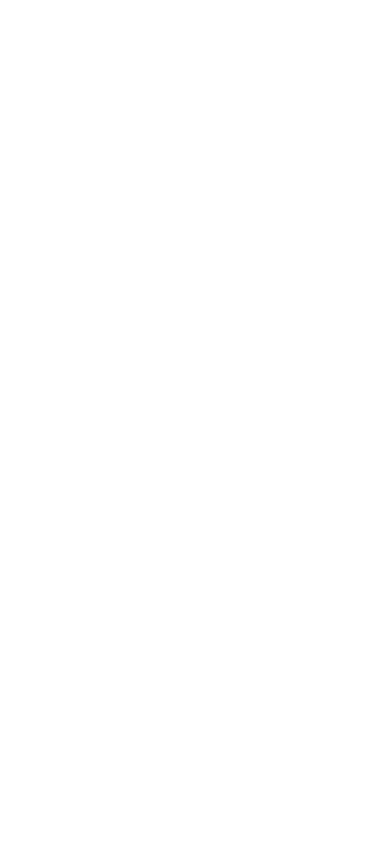
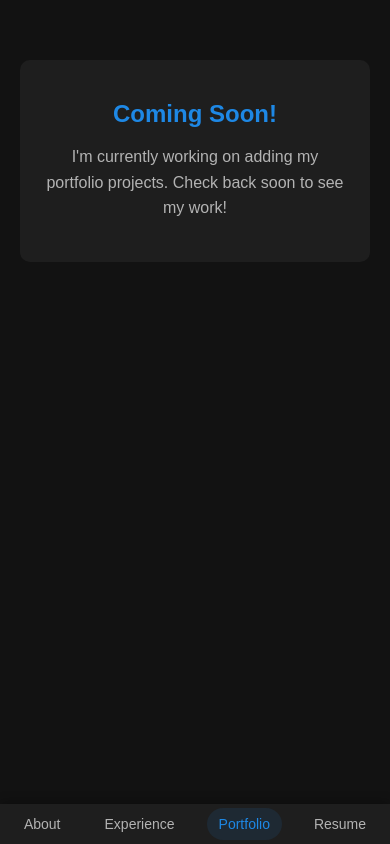
Before and after one commit to surfingAI/my_website, a plain HTML site: page public/portfolio.html in a window 390 px wide. Drawn offline with Linux system fonts and the light colour scheme.

Commit message:
Added mobile version and other minor changes

```diff
--- a/public/portfolio.html
+++ b/public/portfolio.html
@@ -0,0 +1,169 @@
+<!DOCTYPE html>
+<html lang="en">
+<head>
+    <meta charset="UTF-8">
+    <meta name="viewport" content="width=device-width, initial-scale=1.0">
+    <title>Portfolio - Artur Wanderley</title>
+    <style>
+        body {
+            background-color: #121212;
+            color: #ffffff;
+            margin: 0;
+            padding: 0 0 120px 0;
+            font-family: Arial, sans-serif;
+            overflow-x: hidden;
+            min-height: 100vh;
+            position: relative;
+            box-sizing: border-box;
+            overflow-y: auto;
+        }
+
+        .portfolio-grid {
+            display: grid;
+            grid-template-columns: repeat(3, 1fr);
+            gap: 30px;
+            max-width: 1200px;
+            margin: 40px auto;
+            padding: 0 20px;
+            margin-bottom: 120px;
+        }
+
+        .portfolio-item {
+            background-color: #1E1E1E;
+            border-radius: 10px;
+            padding: 25px;
+            text-align: center;
+            transition: transform 0.3s ease;
+        }
+
+        .portfolio-item:hover {
+            transform: translateY(-5px);
+        }
+
+        .icon {
+            width: 50px;
+            height: 50px;
+            margin-bottom: 15px;
+        }
+
+        .title {
+            color: #1E88E5;
+            font-size: 20px;
+            margin: 15px 0;
+        }
+
+        .description {
+            color: #B3B3B3;
+            font-size: 14px;
+            line-height: 1.6;
+        }
+
+        /* Bottom Navigation Menu styles */
+        .bottom-nav {
+            position: fixed;
+            bottom: 0;
+            left: 0;
+            width: 100%;
+            background-color: #1E1E1E;
+            box-shadow: 0 -2px 10px rgba(0, 0, 0, 0.3);
+            padding: 10px 0;
+            z-index: 1000;
+            height: 45px;
+            display: flex;
+            align-items: center;
+            justify-content: center;
+        }
+
+        .bottom-nav ul {
+            list-style: none;
+            margin: 0;
+            padding: 0;
+            display: flex;
+            justify-content: center;
+            gap: 40px;
+            width: 100%;
+            max-width: 800px;
+        }
+
+        .bottom-nav a {
+            text-decoration: none;
+            color: #B3B3B3;
+            font-size: 16px;
+            font-weight: 500;
+            padding: 8px 16px;
+            border-radius: 20px;
+            transition: all 0.3s ease;
+        }
+
+        .bottom-nav a:hover {
+            color: #1E88E5;
+        }
+
+        .bottom-nav a.active {
+            color: #1E88E5;
+            background-color: rgba(30, 136, 229, 0.1);
+        }
+
+        a {
+            color: #4FC3F7;
+            text-decoration: none;
+        }
+
+        a:hover {
+            text-decoration: underline;
+        }
+
+        @media (max-width: 768px) {
+            body {
+                padding: 20px 20px 80px 20px;
+            }
+
+            .portfolio-grid {
+                grid-template-columns: repeat(2, 1fr);
+                margin-bottom: 120px;
+                padding: 0;
+            }
+
+            .bottom-nav {
+                height: 40px;
+                padding: 0;
+            }
+
+            .bottom-nav ul {
+                gap: 20px;
+            }
+
+            .bottom-nav a {
+                padding: 8px 12px;
+                font-size: 14px;
+            }
+        }
+
+        @media (max-width: 480px) {
+            .portfolio-grid {
+                grid-template-columns: 1fr;
+            }
+        }
+    </style>
+</head>
+<body>
+    <div class="portfolio-grid">
+        <div class="portfolio-item" style="grid-column: 1 / -1; text-align: center;">
+            <h2 class="title" style="font-size: 24px;">Coming Soon!</h2>
+            <p class="description" style="font-size: 16px;">
+                I'm currently working on adding my portfolio projects. Check back soon to see my work!
+            </p>
+        </div>
+    </div>
+
+    <!-- Bottom Navigation Menu -->
+    <nav class="bottom-nav">
+        <ul>
+            <li><a href="index.html">About</a></li>
+            <li><a href="experience.html">Experience</a></li>
+            <li><a href="portfolio.html" class="active">Portfolio</a></li>
+            <li><a href="resume.html">Resume</a></li>
+        </ul>
+    </nav>
+</body>
+</html>
```
Also changed, not shown: public/experience.html (+52 -11 lines), public/index.html (+66 -79 lines), public/resume.html (+91 -18 lines).
